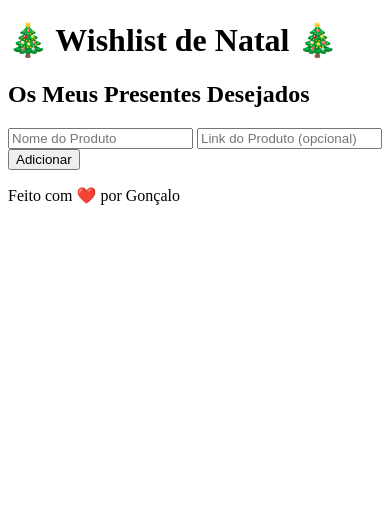
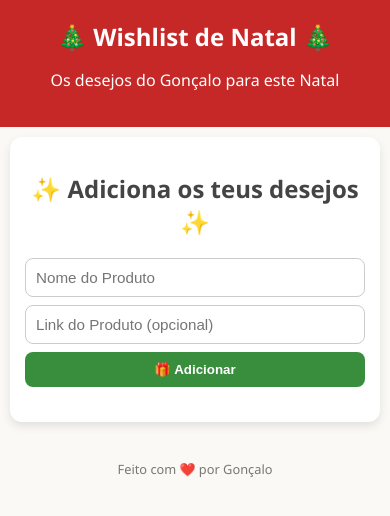
Before and after one commit to nataliog01/natal-whislist, a plain HTML site: page www/index.html in a window 390 px wide. Drawn offline with Linux system fonts and the light colour scheme.

Commit message:
Versao1 (estetica)

```diff
--- a/www/index.html
+++ b/www/index.html
@@ -4,21 +4,25 @@
     <meta charset="UTF-8">
     <meta name="viewport" content="width=device-width, initial-scale=1.0">
     <title>Wishlist de Natal 🎁</title>
-    <link rel="stylesheet" href="styles.css">
+    <link rel="stylesheet" href="styles/style.css">
+    <link href="https://fonts.googleapis.com/css2?family=Poppins:wght@400;600&display=swap" rel="stylesheet">
 </head>
+</head>
+
 <body>
     <header>
         <h1> 🎄 Wishlist de Natal 🎄 </h1>
+        <p>Os desejos do Gonçalo para este Natal</p>
     </header>
 
     <main>
         <section id="Wishlist-section">
-            <h2>Os Meus Presentes Desejados</h2>
+            <h2>✨ Adiciona os teus desejos ✨</h2>
 
             <form id="Wishlist-form">
                 <input type="text" id="item-name" placeholder="Nome do Produto" required>
                 <input type="url" id="item_link" placeholder="Link do Produto (opcional)">
-                <button type="submit">Adicionar</button>
+                <button type="submit"> 🎁 Adicionar</button>
             </form>
 
             <ul id="Wishlist"></ul>
@@ -30,6 +34,5 @@
     </footer>
 
     <script src="scripts/scripts.js"></script>
-
 </body>
 </html>
--- a/www/styles/style.css
+++ b/www/styles/style.css
@@ -1,5 +1,6 @@
+/* === ESTILOS GERAIS === */
 body {
-    font-family: Arial, sans-serif;
+    font-family: 'Segoe UI', Arial, sans-serif;
     background-color: #faf9f6;
     margin: 0;
     padding: 0;
@@ -10,7 +11,12 @@ header {
     background-color: #c62828;
     color: white;
     text-align: center;
-    padding: 20px 0;
+    padding: 20px 10px;
+}
+
+h1 {
+    font-size: 1.8rem;
+    margin: 0;
 }
 
 main {
@@ -22,6 +28,12 @@ main {
     box-shadow: 0 4px 10px rgba(0,0,0,0.1);
 }
 
+h2 {
+    text-align: center;
+    color: #444;
+}
+
+/* === FORMULÁRIO === */
 form {
     display: flex;
     gap: 10px;
@@ -33,6 +45,7 @@ input {
     padding: 10px;
     border-radius: 8px;
     border: 1px solid #ccc;
+    font-size: 1rem;
 }
 
 button {
@@ -42,13 +55,24 @@ button {
     border-radius: 8px;
     padding: 10px 15px;
     cursor: pointer;
+    font-weight: bold;
 }
 
 button:hover {
     background-color: #2e7d32;
 }
 
+/* === LISTA DE ITENS === */
+#wishlist {
+    list-style: none;
+    padding: 0;
+    margin: 0;
+}
+
 #wishlist li {
+    display: flex;
+    justify-content: space-between;
+    align-items: center;
     padding: 10px;
     border-bottom: 1px solid #ddd;
 }
@@ -57,3 +81,44 @@ button:hover {
     color: #1565c0;
     text-decoration: none;
 }
+
+#wishlist li a:hover {
+    text-decoration: underline;
+}
+
+/* === FOOTER === */
+footer {
+    text-align: center;
+    padding: 15px;
+    font-size: 0.9rem;
+    color: #777;
+}
+
+/* === MOBILE RESPONSIVO === */
+@media (max-width: 600px) {
+    main {
+        margin: 10px;
+        padding: 15px;
+    }
+
+    form {
+        flex-direction: column;
+        gap: 8px;
+    }
+
+    button {
+        width: 100%;
+    }
+
+    h1 {
+        font-size: 1.5rem;
+    }
+
+    input {
+        font-size: 0.95rem;
+    }
+
+    footer {
+        font-size: 0.8rem;
+    }
+}
```
